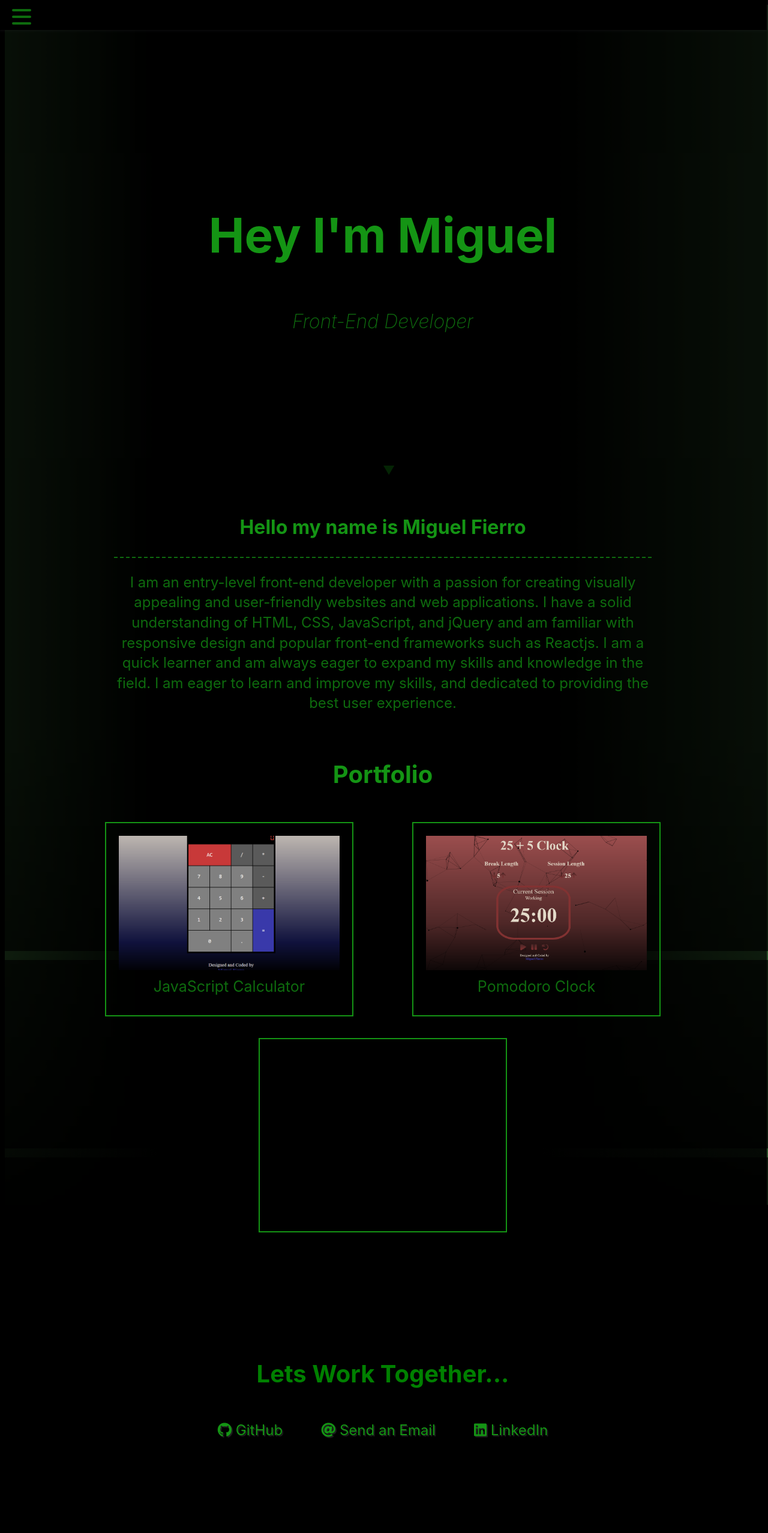
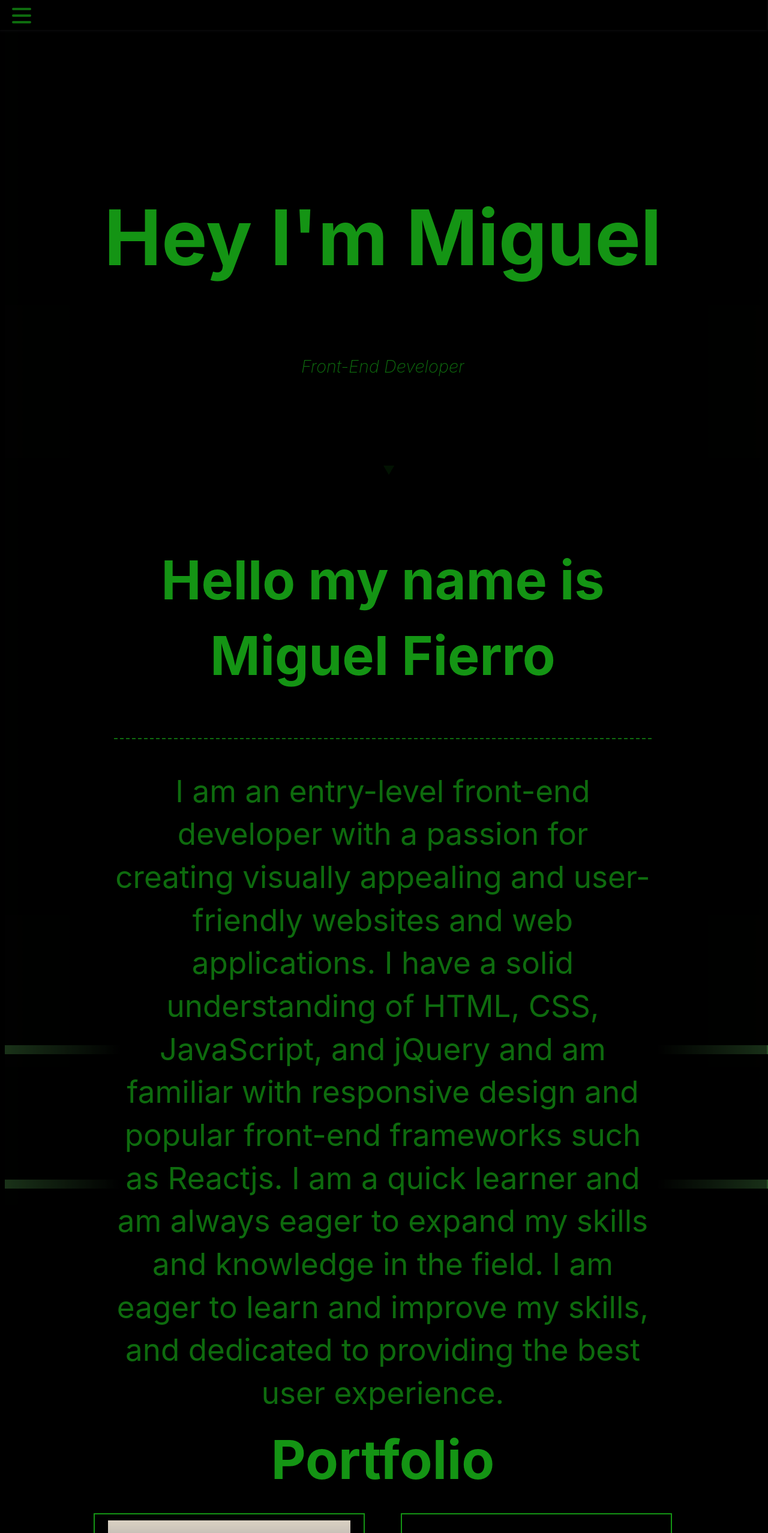
Before and after one commit to Mike-is-coding/Mike-is-coding.github.io, a React (Create React App) app: page / in a window 1280 px wide. Shown: the top 2555 px of the page at 60% size. Built offline with nearby package versions, Linux system fonts and the light colour scheme.

Commit message:
Added mobile responsiveness

```diff
--- a/public/index.html
+++ b/public/index.html
@@ -28,17 +28,6 @@
     <title>React App</title>
   </head>
   <body>
-    <noscript>You need to enable JavaScript to run this app.</noscript>
     <div id="root"></div>
-    <!--
-      This HTML file is a template.
-      If you open it directly in the browser, you will see an empty page.
-
-      You can add webfonts, meta tags, or analytics to this file.
-      The build step will place the bundled scripts into the <body> tag.
-
-      To begin the development, run `npm start` or `yarn start`.
-      To create a production bundle, use `npm run build` or `yarn build`.
-    -->
   </body>
 </html>
--- a/src/index.css
+++ b/src/index.css
@@ -1,9 +1,4 @@
 /* Variables */
-@media only screen and (min-width: 600px) {
-  body {
-    min-width: 600;
-  }
-}
 /* Mixins */
 /* Animation keyframes */
 @keyframes flickerAnimation {
@@ -138,9 +133,16 @@ code {
   font-family: source-code-pro, Menlo, Monaco, Consolas, "Courier New", monospace;
 }
 
+h1 {
+  font-size: 10vw;
+  -webkit-text-size-adjust: none;
+  -moz-text-size-adjust: none;
+       text-size-adjust: none;
+}
+
 h2 {
   color: #149414;
-  font-size: 2.5rem;
+  font-size: 7vw;
 }
 
 p {
@@ -185,7 +187,7 @@ img {
 .background {
   height: 2000px;
   width: 100vw;
-  background: linear-gradient(90deg, #2b5329 0%, #000000 20%, #000000 70%, #2b5329 100%);
+  background: linear-gradient(90deg, #2b5329 0%, #000000 15%, #000000 85%, #2b5329 100%);
   -webkit-animation: flickerAnimation 0.05s infinite;
   animation: flickerAnimation 0.05s infinite;
   z-index: 0;
@@ -194,7 +196,7 @@ img {
 .background-static {
   width: 100vw;
   height: 15px;
-  background: linear-gradient(90deg, #2b5329 0%, #000000 20%, #000000 70%, #2b5329 100%);
+  background: linear-gradient(90deg, #2b5329 0%, #000000 15%, #000000 85%, #2b5329 100%);
   position: absolute;
   top: 0;
   -webkit-animation: flicker-static 4s infinite;
@@ -205,7 +207,7 @@ img {
 .background-static2 {
   width: 100vw;
   height: 15px;
-  background: linear-gradient(90deg, #2b5329 0%, #000000 20%, #000000 70%, #2b5329 100%);
+  background: linear-gradient(90deg, #2b5329 0%, #000000 15%, #000000 85%, #2b5329 100%);
   position: absolute;
   top: 0;
   -webkit-animation: flicker-static 4s infinite;
@@ -306,7 +308,7 @@ img {
   height: 26px;
   width: 32px;
   position: fixed;
-  top: 15px;
+  top: 13px;
   left: 20px;
   z-index: 6;
   display: flex;
@@ -341,10 +343,10 @@ img {
   position: fixed;
   height: 40px;
   width: 350px;
-  transform: translate(-150%);
+  transform: translate(-250%);
   display: flex;
   flex-direction: row;
-  margin-left: -150px;
+  margin-left: 1em;
   transition: transform 0.5s ease-in-out;
   text-align: center;
   color: #149414;
@@ -408,7 +410,6 @@ img {
 .welcome-text {
   color: #149414;
   text-align: center;
-  font-size: 5rem;
   overflow: hidden;
   white-space: nowrap;
   width: 0;
@@ -423,7 +424,6 @@ img {
 }
 
 .welcome-container2 > p {
-  font-size: 2rem;
   font-weight: 200;
   font-style: italic;
   margin-top: 0px;
@@ -478,12 +478,8 @@ img {
   white-space: pre-line;
 }
 
-.about-me-text h2 {
-  font-size: 2rem;
-}
-
 .about-me-text p {
-  font-size: 1.5rem;
+  font-size: 4vw;
 }
 
 hr.dashed {
@@ -508,13 +504,17 @@ hr.dashed {
   scroll-margin-top: 50px;
 }
 
+.projects-section h2 {
+  margin-top: 20px;
+}
+
 .projects-section-container {
   display: flex;
   justify-content: space-around;
   align-items: center;
-  width: 80%;
+  width: 80vw;
   height: 25vw;
-  margin: 20px;
+  margin: 50px;
 }
 
 .project {
@@ -522,14 +522,15 @@ hr.dashed {
   justify-content: center;
   align-items: center;
   flex-direction: column;
-  width: 40%;
-  height: 100%;
+  width: 35vw;
+  height: 40vw;
   border: 2px solid #149414;
 }
 
 .preview {
   width: 90%;
   height: 70%;
+  margin-top: 10px;
 }
 
 .preview-text {
@@ -542,8 +543,8 @@ hr.dashed {
 
 .preview-text p {
   color: #0e6b0e;
-  margin: 10px;
-  font-size: 25px;
+  margin: 1vw;
+  font-size: 4vw;
 }
 
 /* || Contact Section */
@@ -563,21 +564,22 @@ hr.dashed {
 }
 
 .contact-title {
-  color: green;
+  color: #149414;
 }
 
-.contact-links {
+.contact-link {
   display: flex;
   justify-content: center;
+  flex-direction: column;
   width: 100%;
   max-width: 980px;
-  margin-top: 4rem;
+  margin-top: 1em;
+  margin-bottom: 1em;
   flex-wrap: wrap;
 }
 
 .contact-details {
-  font-size: 1.5rem;
-  text-shadow: 2px 2px 1px #1f1f1f;
+  text-shadow: 2px 2px 1px #2b5329;
   transition: transform 0.3s ease-out;
 }
 
@@ -593,4 +595,6 @@ hr.dashed {
 
 .contact-link > a {
   color: #149414;
+  font-size: 5vw;
+  margin: 1em;
 }/*# sourceMappingURL=index.css.map */
--- a/src/index.scss
+++ b/src/index.scss
@@ -1,7 +1,7 @@
 /* Variables */
 $dark-hacker: #0e6b0e;
 $dark-dark-hacker: #2b5329;
-$flicker-green: linear-gradient(90deg, #2b5329 0%, #000000 20%, #000000 70%, #2b5329 100%);
+$flicker-green: linear-gradient(90deg, #2b5329 0%, #000000 15%, #000000 85%, #2b5329 100%);
 $flicker-green-static: radial-gradient(circle, #000000 0%, #000000 60%, #149414 100%);
 $hacker: #149414;
 $light-hacker: #649568;
@@ -9,15 +9,30 @@ $black: #000000;
 $trans-black: rgb(0, 0, 0, 0.4);
 $trans-gradient-black: linear-gradient(to top, #000000 0%, rgb(0, 0, 0, 0.4) 100%);
 
-@media only screen and (min-width: 600px) {
-  body {
-    min-width: 600;
-  }
-}
+// @media only screen and (max-width: 600px) {
+//   body {
+//     min-width: 600;
+//     background: white;
+//   }
 
-@media only screen and (min-width: 1200px) {
+//   #welcome-section {
+//     background: white;
+//   }
 
-}
+//   h1 {
+//     font-size: 20px;
+//   }
+
+//   .preview-text p {
+//     font-size: 1px;
+//   }
+// }
+
+// @media (min-width: 2000px) {
+//   .background {
+//     background: linear-gradient(90deg, #2b5329 0%, #000000 10%, #000000 90%, #2b5329 100%);
+//   }
+// }
 
 
 
@@ -291,9 +306,18 @@ code {
     monospace;
 }
 
+h1 {
+  font-size: 10vw;
+  -webkit-text-size-adjust: none;
+  text-size-adjust: none;
+  // @media (max-width: 600px) {
+  //   font-size: 10vw;
+  // }
+}
+
 h2 {
   color: $hacker;
-  font-size: 2.5rem;
+  font-size: 7vw;
 }
 
 p {
@@ -449,7 +473,7 @@ img {
   height: 26px;
   width: 32px;
   position: fixed;
-  top: 15px;
+  top: 13px;
   left: 20px;
   z-index: 6;
   display: flex;
@@ -484,10 +508,10 @@ img {
   position: fixed;
   height: 40px;
   width: 350px;
-  transform: translate(-150%);
+  transform: translate(-250%);
   display: flex;
   flex-direction: row;
-  margin-left: -150px;
+  margin-left: 1em;
   transition: transform 0.5s ease-in-out;
   text-align: center;
   // background: $black;
@@ -553,7 +577,6 @@ img {
 .welcome-text {
   color: $hacker;
   text-align: center;
-  font-size: 5rem;
   overflow: hidden;
   white-space: nowrap;
   width: 0;
@@ -568,7 +591,6 @@ img {
 }
 
 .welcome-container2 > p {
-  font-size: 2rem;
   font-weight: 200;
   font-style: italic;
   margin-top: 0px;
@@ -623,12 +645,12 @@ img {
   // background: white;
 }
 
-.about-me-text h2 {
-  font-size: 2rem;
-}
+// .about-me-text h2 {
+//   font-size: 2rem;
+// }
 
 .about-me-text  p {
-  font-size: 1.5rem;
+  font-size: 4vw;
 }
 
 hr.dashed {
@@ -652,14 +674,18 @@ hr.dashed {
   scroll-margin-top: 50px;
 }
 
+.projects-section h2 {
+  margin-top: 20px;
+}
+
 .projects-section-container {
   display: flex;
   justify-content: space-around;
   align-items: center;
-  width: 80%;
+  width: 80vw;
   height: 25vw;
   // background: $dark-dark-hacker;
-  margin: 20px;
+  margin: 50px;
 }
 
 .project {
@@ -667,16 +693,17 @@ hr.dashed {
   justify-content: center;
   align-items: center;
   flex-direction: column;
-  width: 40%;
-  height: 100%;
-  // background: $dark-dark-hacker;
+  width: 35vw;
+  height: 40vw;
   border: 2px solid $hacker;
+  // white-space: nowrap;
 }
 
 //Portfolio previews css
 .preview {
   width: 90%;
   height: 70%;
+  margin-top: 10px;
 }
 
 .preview-text {
@@ -685,10 +712,10 @@ hr.dashed {
   text-align: center;
 }
 
-.preview-text p{
+.preview-text p {
   color:$dark-hacker;
-  margin: 10px;
-  font-size: 25px;
+  margin: 1vw;
+  font-size: 4vw;
 }
 
 /* || Contact Section */
@@ -709,21 +736,23 @@ hr.dashed {
 }
 
 .contact-title {
-  color: green;
+  color: $hacker;
+
 }
 
-.contact-links {
+.contact-link {
   display: flex;
   justify-content: center;
+  flex-direction: column;
   width: 100%;
   max-width: 980px;
-  margin-top: 4rem;
+  margin-top: 1em;
+  margin-bottom: 1em;
   flex-wrap: wrap;
 }
 
 .contact-details {
-  font-size: 1.5rem;
-  text-shadow: 2px 2px 1px #1f1f1f;
+  text-shadow: 2px 2px 1px $dark-dark-hacker;
   transition: transform 0.3s ease-out;
 }
 
@@ -739,4 +768,6 @@ hr.dashed {
 
 .contact-link > a {
   color: $hacker;
+  font-size: 5vw;
+  margin: 1em;
 }
```
Also changed, not shown: 1 other file (tests, documents, lock files or other folders).
